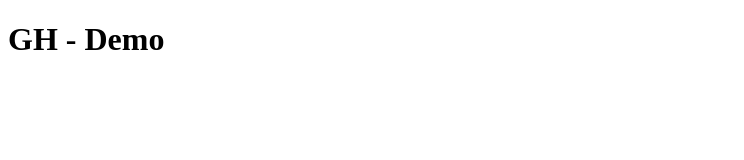
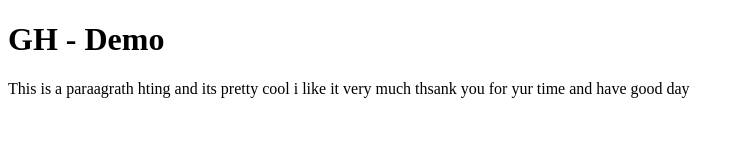
Before and after one commit to 0067kolbe/gh-demo, a plain HTML site: page index.html in a window 1280 px wide. Shown: the whole page, without its empty margins (0-744 px from the left). Drawn offline with Linux system fonts and the light colour scheme.

Commit message:
Random Text

```diff
--- a/index.html
+++ b/index.html
@@ -7,8 +7,7 @@
 </head>
 <body>
     <h1>GH - Demo</h1>
-
-
+<p> This is a paraagrath hting and its pretty cool i like it very much thsank you for yur time and have good day</p>
 
 
 
```
